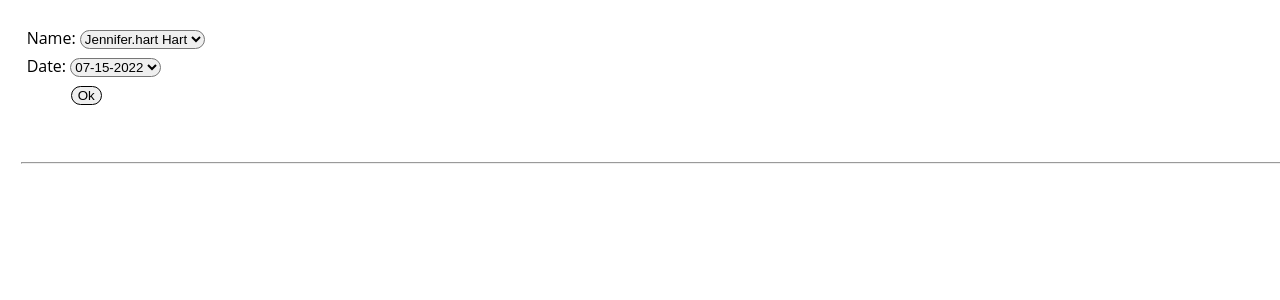
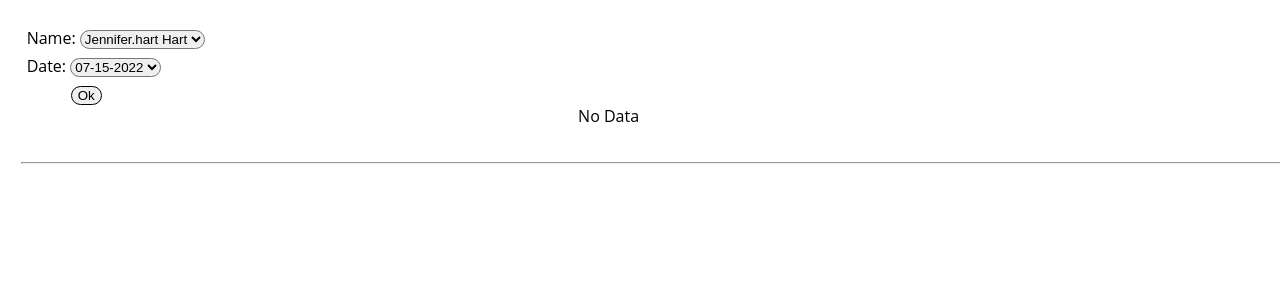
Before and after one commit to diablo3775/timeline-work-2, a React (Create React App) app: page / in a window 1280 px wide. Both pictures are taken after a click on the button "Ok". Shown: the top 300 px of the page. Built offline with nearby package versions, Linux system fonts and the light colour scheme.

Commit message:
Update Baka.js

```diff
--- a/src/Baka.js
+++ b/src/Baka.js
@@ -100,7 +100,8 @@ const Baka = () => {
 
       {submit ?
         <div className='flex'>
-          {filterDropdown.sort((a, b) => Number(a.Time) > Number(b.Time) ? 1 : -1).map((course) => (
+
+           {filterDropdown.length > 0 ? filterDropdown.sort((a, b) => Number(a.Time) > Number(b.Time) ? 1 : -1).map((course) => (
             <div key={course.id} style={{ margin: "10px" }}>
               <p className="time">{course.Time}</p>
               <HtmlTooltip
@@ -108,9 +109,9 @@ const Baka = () => {
                   <div style={{ height: "250px", overflowY: "auto" }}>
                     <span className="result">PhoneNumber:</span> {formatPhoneNumber(course.PhoneNumber)}
                     <br />
-                    <span className="result">Message:</span>{course.result
+                    <span className="result">Message:</span>{(course.result
                       ? course.result.replace(/-->/g, 'to').replace(/[",']/g, '').slice(2, -3).split(/\r?\\n/).map(place => <div className='evenelement'><p className='place'> {place} </p></div>)
-                      : "No Message"}
+                      : "No Message")}
                   </div>
                 }
                 interactive={true}
@@ -119,7 +120,7 @@ const Baka = () => {
               </HtmlTooltip>
               <div className="phoneNumber">{formatPhoneNumber(course.PhoneNumber)}</div>
             </div>
-          ))}
+          )) : <div className='nodata'>No Data</div>}
         </div>
         : null}
 
```
